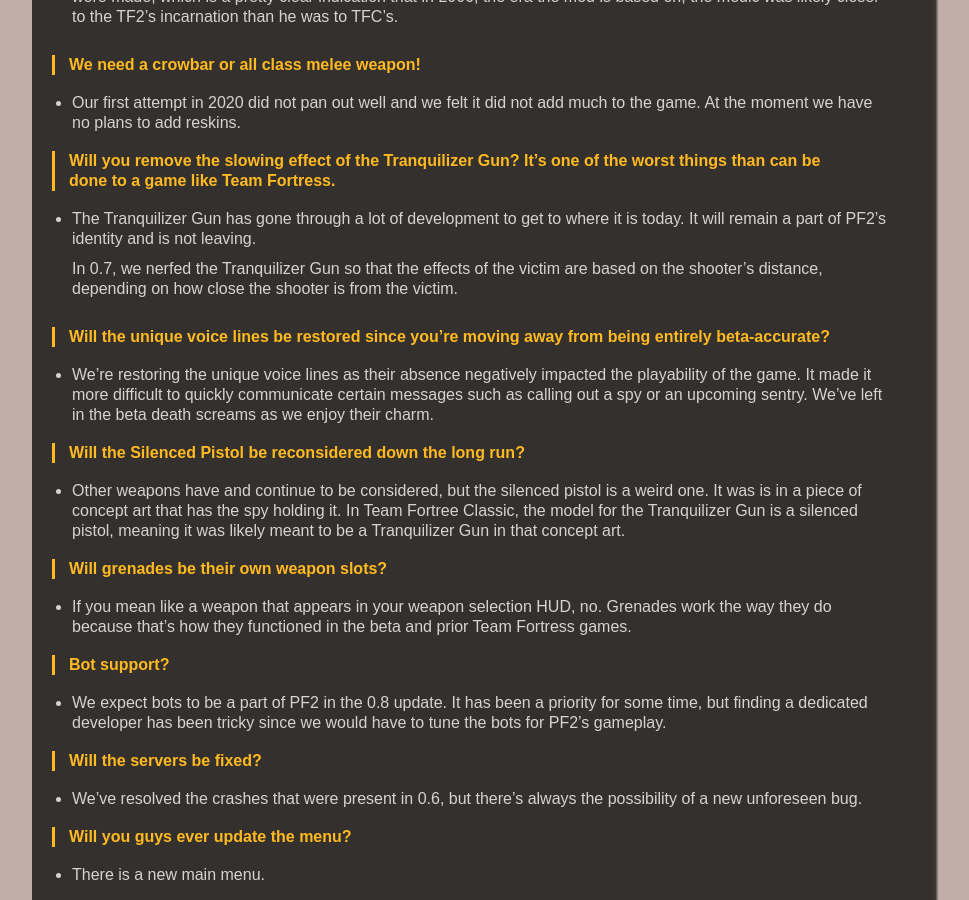
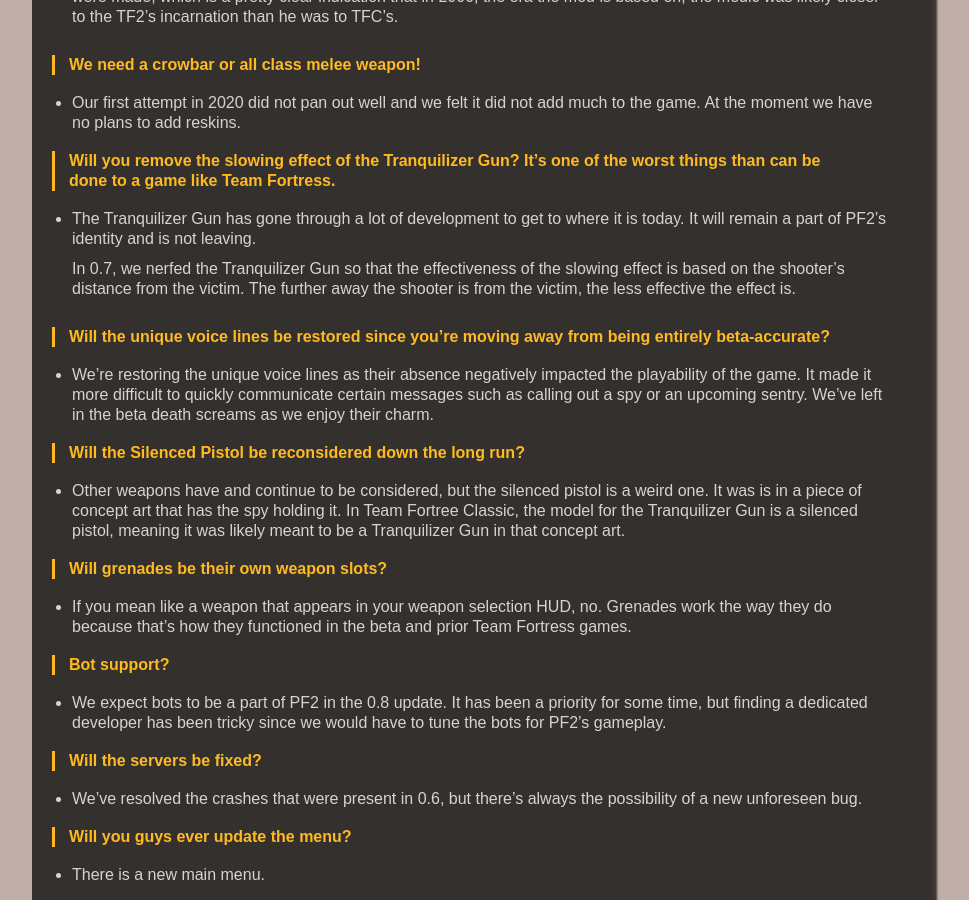
Before and after one commit to Pre-Fortress-2/PF2-Website, a Jekyll site: the page built from _posts/blog/2022-6-2-qna-1.md, in a window 1280 px wide and 900 px high, scrolled down 1389 px. Shown: the whole window, without its empty margins (158-1127 px from the left). Built offline with Jekyll 4.4.1, drawn with Linux system fonts in a browser that asks for light colours.

Commit message:
typo in da typo

```diff
--- a/_posts/blog/2022-6-2-qna-1.md
+++ b/_posts/blog/2022-6-2-qna-1.md
@@ -43,7 +43,7 @@
 
 - The Tranquilizer Gun has gone through a lot of development to get to where it is today. It will remain a part of PF2's identity and is not leaving.
 
-    In 0.7, we nerfed the Tranquilizer Gun so that the effects of the victim are based on the shooter's distance, depending on how close the shooter is from the victim.
+    In 0.7, we nerfed the Tranquilizer Gun so that the effectiveness of the slowing effect is based on the shooter's distance from the victim. The further away the shooter is from the victim, the less effective the effect is.
 
 > Will the unique voice lines be restored since you're moving away from being entirely beta-accurate?
 
```
